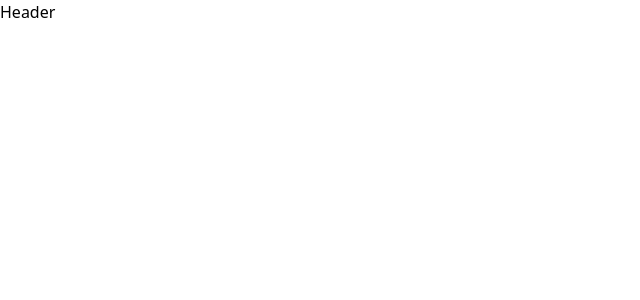
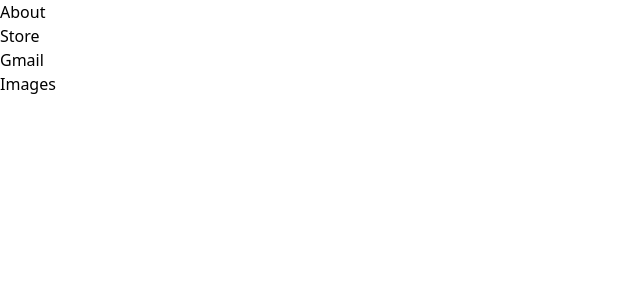
Before and after one commit to NwaguChima/Google_hub, a Next.js app: page / in a window 1280 px wide. Shown: the top 300 px of the page, without its empty margins (0-640 px from the left). Built offline with nearby package versions, Linux system fonts and the light colour scheme.

Commit message:
setup nav structure

```diff
--- a/components/Header.js
+++ b/components/Header.js
@@ -1,7 +1,18 @@
 import React from "react";
 
 const Header = () => {
-  return <div>Header</div>;
+  return (
+    <header>
+      <div className="">
+        <p>About</p>
+        <p>Store</p>
+      </div>
+      <div>
+        <p>Gmail</p>
+        <p>Images</p>
+      </div>
+    </header>
+  );
 };
 
 export default Header;
```
